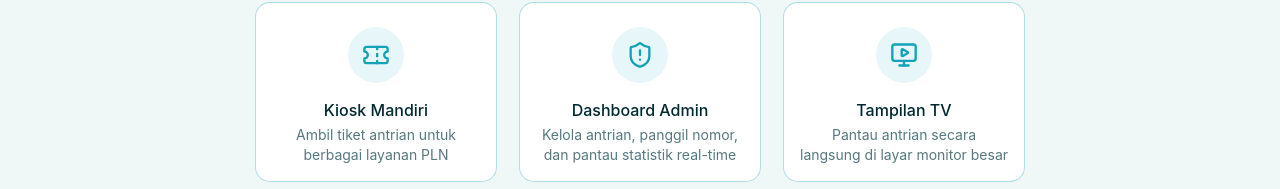
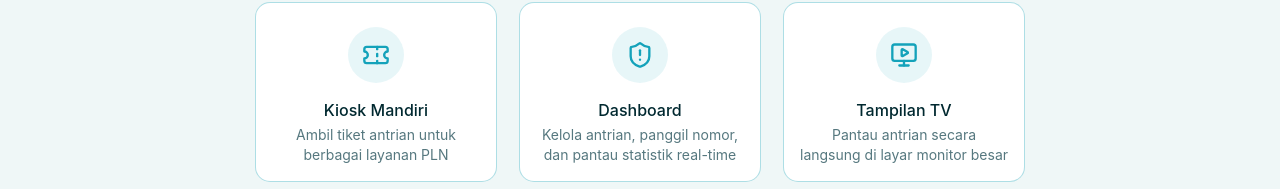
Before and after one commit to KeymalW/FE-Antrian-PLN, a React (Vite) app: page / in a window 1280 px wide. Shown: the part 249-438 px from the top of the page. Built offline with nearby package versions, Linux system fonts and the light colour scheme; no server answers.

Commit message:
fix: ubah judul menu Dashboard Admin menjadi Dashboard

```diff
--- a/src/App.tsx
+++ b/src/App.tsx
@@ -22,7 +22,7 @@ const cards = [
   {
     to: '/admin',
     icon: ShieldAlertIcon,
-    title: 'Dashboard Admin',
+    title: 'Dashboard',
     desc: 'Kelola antrian, panggil nomor, dan pantau statistik real-time',
     bg: 'bg-pln-cyan/10 group-hover:bg-pln-cyan/20',
     iconColor: 'text-pln-cyan',
```
